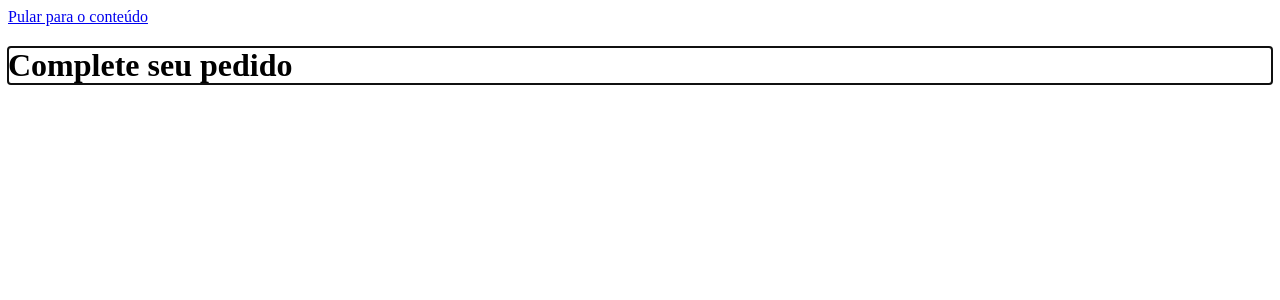
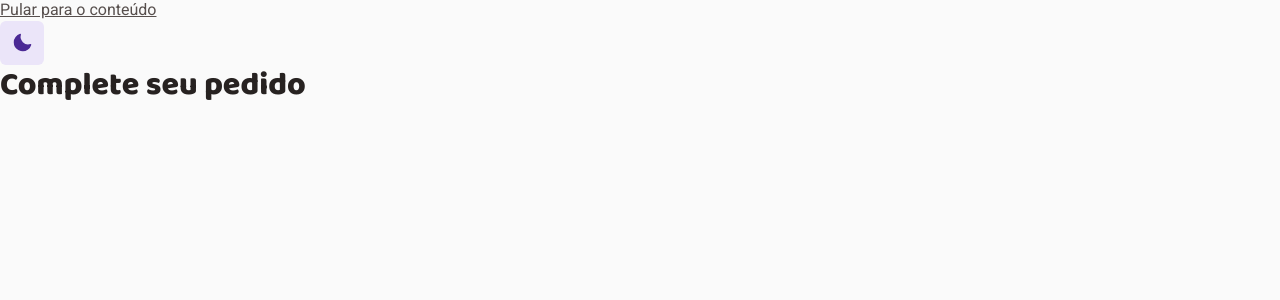
Before and after one commit to joaogabrieI/coffee-delivery, a React (Vite) app: page /checkout in a window 1280 px wide. Shown: the top 300 px of the page. Built offline with nearby package versions, Linux system fonts and the light colour scheme.

Commit message:
feat: add theme toggle with persistence

```diff
--- a/index.html
+++ b/index.html
@@ -4,7 +4,10 @@
     <meta charset="UTF-8" />
     <link rel="icon" type="image/svg+xml" href="/favicon.svg" />
     <meta name="viewport" content="width=device-width, initial-scale=1.0" />
-    <meta name="description" content="Coffee Delivery: escolha seu café e receba fresquinho em casa." />
+    <meta
+      name="description"
+      content="Coffee Delivery: escolha seu café e receba fresquinho em casa."
+    />
     <link rel="preconnect" href="https://fonts.googleapis.com" />
     <link rel="preconnect" href="https://fonts.gstatic.com" crossorigin />
     <link
@@ -12,6 +15,21 @@
       rel="stylesheet"
     />
     <title>Coffee Delivery</title>
+    <script>
+      // Aplica o tema antes do React montar, evitando "piscar" o tema errado.
+      try {
+        var saved = JSON.parse(localStorage.getItem('coffee-delivery:theme'))
+        var theme =
+          saved === 'dark' || saved === 'light'
+            ? saved
+            : window.matchMedia('(prefers-color-scheme: dark)').matches
+              ? 'dark'
+              : 'light'
+        document.documentElement.dataset.theme = theme
+        document.documentElement.style.colorScheme = theme
+        document.documentElement.style.background = theme === 'dark' ? '#16120F' : '#FAFAFA'
+      } catch (e) {}
+    </script>
   </head>
   <body>
     <div id="root"></div>
--- a/src/components/PageLayout/index.tsx
+++ b/src/components/PageLayout/index.tsx
@@ -1,5 +1,6 @@
 import { useEffect, useRef } from 'react'
 import { Outlet, useLocation } from 'react-router-dom'
+import { ThemeToggle } from '../ThemeToggle'
 
 /**
  * Layout comum a todas as rotas: link "Pular para o conteúdo", Header e <main>.
@@ -27,6 +28,7 @@ export function PageLayout() {
   return (
     <>
       <a href="#conteudo">Pular para o conteúdo</a>
+      <ThemeToggle />
       <main id="conteudo" ref={mainRef}>
         <Outlet />
       </main>
--- /dev/null
+++ b/src/components/ThemeToggle/index.tsx
@@ -0,0 +1,25 @@
+import { Moon, Sun } from '@phosphor-icons/react'
+import { useTheme } from '../../hooks/useTheme'
+import { ToggleButton } from './styles'
+
+/** Botão acessível de tema: rótulo diz a AÇÃO, `aria-pressed` diz o ESTADO. */
+export function ThemeToggle() {
+  const { theme, toggleTheme } = useTheme()
+  const isDark = theme === 'dark'
+
+  return (
+    <ToggleButton
+      type="button"
+      onClick={toggleTheme}
+      aria-label="Modo escuro"
+      aria-pressed={isDark}
+      title={isDark ? 'Ativar modo claro' : 'Ativar modo escuro'}
+    >
+      {isDark ? (
+        <Sun size={22} weight="fill" aria-hidden />
+      ) : (
+        <Moon size={22} weight="fill" aria-hidden />
+      )}
+    </ToggleButton>
+  )
+}
--- /dev/null
+++ b/src/components/ThemeToggle/styles.ts
@@ -0,0 +1,19 @@
+import styled from 'styled-components'
+import { TOUCH_TARGET } from '../../styles/tokens'
+
+export const ToggleButton = styled.button`
+  display: grid;
+  place-items: center;
+  width: ${TOUCH_TARGET};
+  height: ${TOUCH_TARGET};
+  flex-shrink: 0;
+  border: 0;
+  border-radius: ${({ theme }) => theme.radius.sm};
+  background: ${({ theme }) => theme.colors.primarySoft};
+  color: ${({ theme }) => theme.colors.primaryInk};
+  transition: background-color 0.2s;
+
+  &:hover {
+    background: ${({ theme }) => theme.colors.hover};
+  }
+`
--- /dev/null
+++ b/src/contexts/ThemeContext.tsx
@@ -0,0 +1,64 @@
+import { type ReactNode, useCallback, useEffect, useMemo, useState } from 'react'
+import { ThemeProvider as StyledThemeProvider } from 'styled-components'
+import { useLocalStorage } from '../hooks/useLocalStorage'
+import { GlobalStyle } from '../styles/GlobalStyle'
+import { type ThemeMode, themes } from '../styles/themes'
+import { STORAGE_KEYS } from '../utils/storage'
+import { ThemeContext } from './context'
+
+const DARK_QUERY = '(prefers-color-scheme: dark)'
+
+const isThemeMode = (value: unknown): ThemeMode | null =>
+  value === 'light' || value === 'dark' ? value : null
+
+function getSystemTheme(): ThemeMode {
+  return window.matchMedia?.(DARK_QUERY).matches ? 'dark' : 'light'
+}
+
+/**
+ * Tema da aplicação (RF-14):
+ * 1. escolha salva pelo usuário (localStorage);
+ * 2. senão, preferência do sistema (`prefers-color-scheme`), acompanhando mudanças.
+ * Só grava no localStorage quando o usuário escolhe — assim a 1ª visita continua
+ * seguindo o sistema (decisão D-08).
+ */
+export function ThemeProvider({ children }: { children: ReactNode }) {
+  const [savedTheme, setSavedTheme] = useLocalStorage<ThemeMode | null>(
+    STORAGE_KEYS.theme,
+    null,
+    isThemeMode,
+  )
+  const [systemTheme, setSystemTheme] = useState<ThemeMode>(getSystemTheme)
+
+  useEffect(() => {
+    const media = window.matchMedia?.(DARK_QUERY)
+    if (!media) return
+    const onChange = (event: MediaQueryListEvent) =>
+      setSystemTheme(event.matches ? 'dark' : 'light')
+    media.addEventListener('change', onChange)
+    return () => media.removeEventListener('change', onChange)
+  }, [])
+
+  const theme = savedTheme ?? systemTheme
+
+  // Expõe o tema no <html> (data-theme + color-scheme dos controles nativos).
+  useEffect(() => {
+    document.documentElement.dataset.theme = theme
+    document.documentElement.style.colorScheme = theme
+  }, [theme])
+
+  const toggleTheme = useCallback(() => {
+    setSavedTheme(theme === 'dark' ? 'light' : 'dark')
+  }, [theme, setSavedTheme])
+
+  const value = useMemo(() => ({ theme, toggleTheme }), [theme, toggleTheme])
+
+  return (
+    <ThemeContext.Provider value={value}>
+      <StyledThemeProvider theme={themes[theme]}>
+        <GlobalStyle />
+        {children}
+      </StyledThemeProvider>
+    </ThemeContext.Provider>
+  )
+}
--- /dev/null
+++ b/src/contexts/context.ts
@@ -0,0 +1,14 @@
+import { createContext } from 'react'
+import type { ThemeMode } from '../styles/themes'
+
+/**
+ * Objetos de contexto ficam separados dos Providers (arquivos .tsx), para que o
+ * Fast Refresh do Vite funcione: arquivos de componente só exportam componentes.
+ */
+
+export interface ThemeContextValue {
+  theme: ThemeMode
+  toggleTheme: () => void
+}
+
+export const ThemeContext = createContext<ThemeContextValue | null>(null)
--- /dev/null
+++ b/src/hooks/useLocalStorage.ts
@@ -0,0 +1,22 @@
+import { useEffect, useState } from 'react'
+import { readStorage, removeStorage, writeStorage } from '../utils/storage'
+
+/**
+ * `useState` sincronizado com o localStorage.
+ * - Leitura: uma vez, no inicializador preguiçoso, com validação.
+ * - Escrita: em `useEffect`, sempre que o valor muda. `null` remove a chave.
+ */
+export function useLocalStorage<T>(
+  key: string,
+  initialValue: T,
+  validate: (value: unknown) => T | null,
+) {
+  const [value, setValue] = useState<T>(() => readStorage(key, validate) ?? initialValue)
+
+  useEffect(() => {
+    if (value === null) removeStorage(key)
+    else writeStorage(key, value)
+  }, [key, value])
+
+  return [value, setValue] as const
+}
--- /dev/null
+++ b/src/hooks/useTheme.ts
@@ -0,0 +1,9 @@
+import { useContext } from 'react'
+import { ThemeContext } from '../contexts/context'
+
+/** Tema atual + alternância. Falha cedo se usado fora do <ThemeProvider>. */
+export function useTheme() {
+  const context = useContext(ThemeContext)
+  if (!context) throw new Error('useTheme deve ser usado dentro de <ThemeProvider>')
+  return context
+}
--- a/src/main.tsx
+++ b/src/main.tsx
@@ -2,11 +2,14 @@ import { StrictMode } from 'react'
 import { createRoot } from 'react-dom/client'
 import { BrowserRouter } from 'react-router-dom'
 import { App } from './App'
+import { ThemeProvider } from './contexts/ThemeContext'
 
 createRoot(document.getElementById('root')!).render(
   <StrictMode>
-    <BrowserRouter>
-      <App />
-    </BrowserRouter>
+    <ThemeProvider>
+      <BrowserRouter>
+        <App />
+      </BrowserRouter>
+    </ThemeProvider>
   </StrictMode>,
 )
--- /dev/null
+++ b/src/utils/storage.ts
@@ -0,0 +1,41 @@
+/**
+ * Acesso defensivo ao localStorage (PRD §6.4): modo privado, cota cheia ou
+ * JSON corrompido nunca derrubam a aplicação — no pior caso, volta ao estado inicial.
+ */
+
+/** Chaves versionadas: mudar o sufixo invalida dados de versões antigas. */
+export const STORAGE_KEYS = {
+  cart: 'coffee-delivery:cart:v1',
+  theme: 'coffee-delivery:theme',
+  lastOrder: 'coffee-delivery:last-order:v1',
+} as const
+
+/**
+ * Lê e valida um valor. `validate` recebe `unknown` e devolve o valor tipado
+ * ou `null` se o formato estiver errado.
+ */
+export function readStorage<T>(key: string, validate: (value: unknown) => T | null): T | null {
+  try {
+    const raw = localStorage.getItem(key)
+    if (raw === null) return null
+    return validate(JSON.parse(raw))
+  } catch {
+    return null
+  }
+}
+
+export function writeStorage(key: string, value: unknown): void {
+  try {
+    localStorage.setItem(key, JSON.stringify(value))
+  } catch {
+    // Sem persistência disponível: a aplicação segue funcionando em memória.
+  }
+}
+
+export function removeStorage(key: string): void {
+  try {
+    localStorage.removeItem(key)
+  } catch {
+    // idem
+  }
+}
```
Also changed, not shown: src/tests/renderWithProviders.tsx (added, +13 -0 lines), 3 other files (tests, documents, lock files or other folders).
